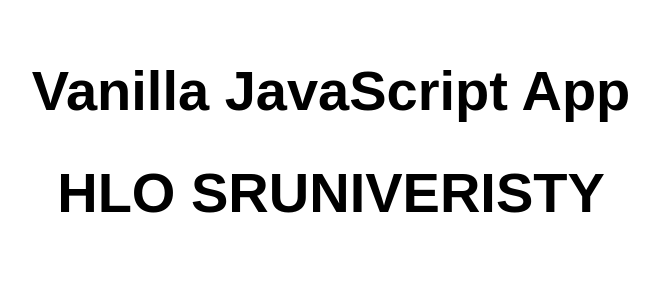
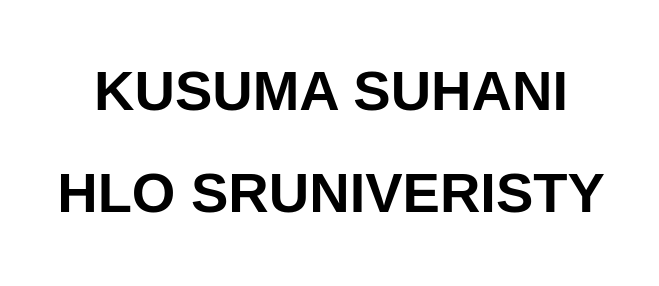
Before and after one commit to kusumasuhani/Cloudpratical, a website: page src/index.html in a window 1280 px wide. Shown: the whole page, without its empty margins (309-968 px from the left). Drawn offline with Linux system fonts and the light colour scheme.

Commit message:
index.html

```diff
--- a/src/index.html
+++ b/src/index.html
@@ -10,7 +10,7 @@
 
 <body>
   <main>
-    <h1>Vanilla JavaScript App</h1>
+    <h1>KUSUMA SUHANI</h1>
     <h1>HLO SRUNIVERISTY</h1>
   </main>
 </body>
```
